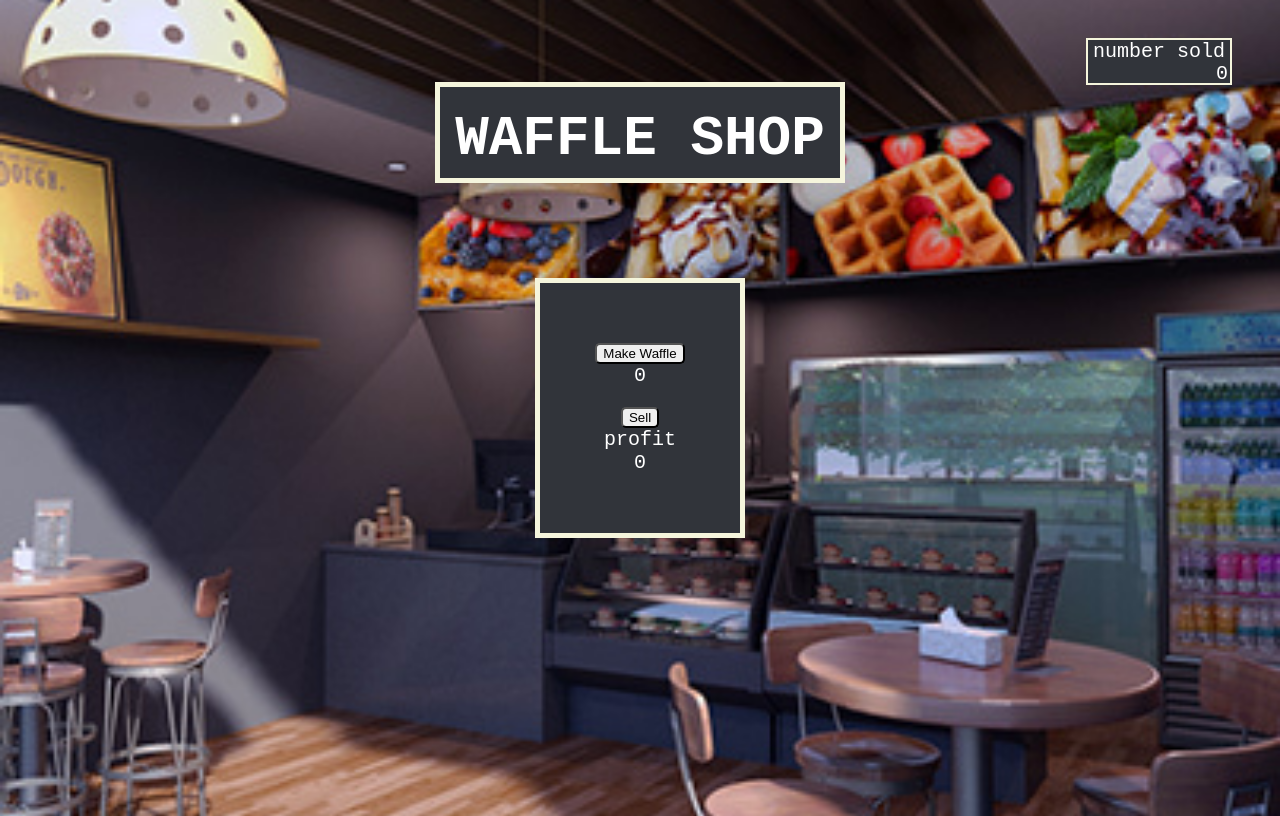
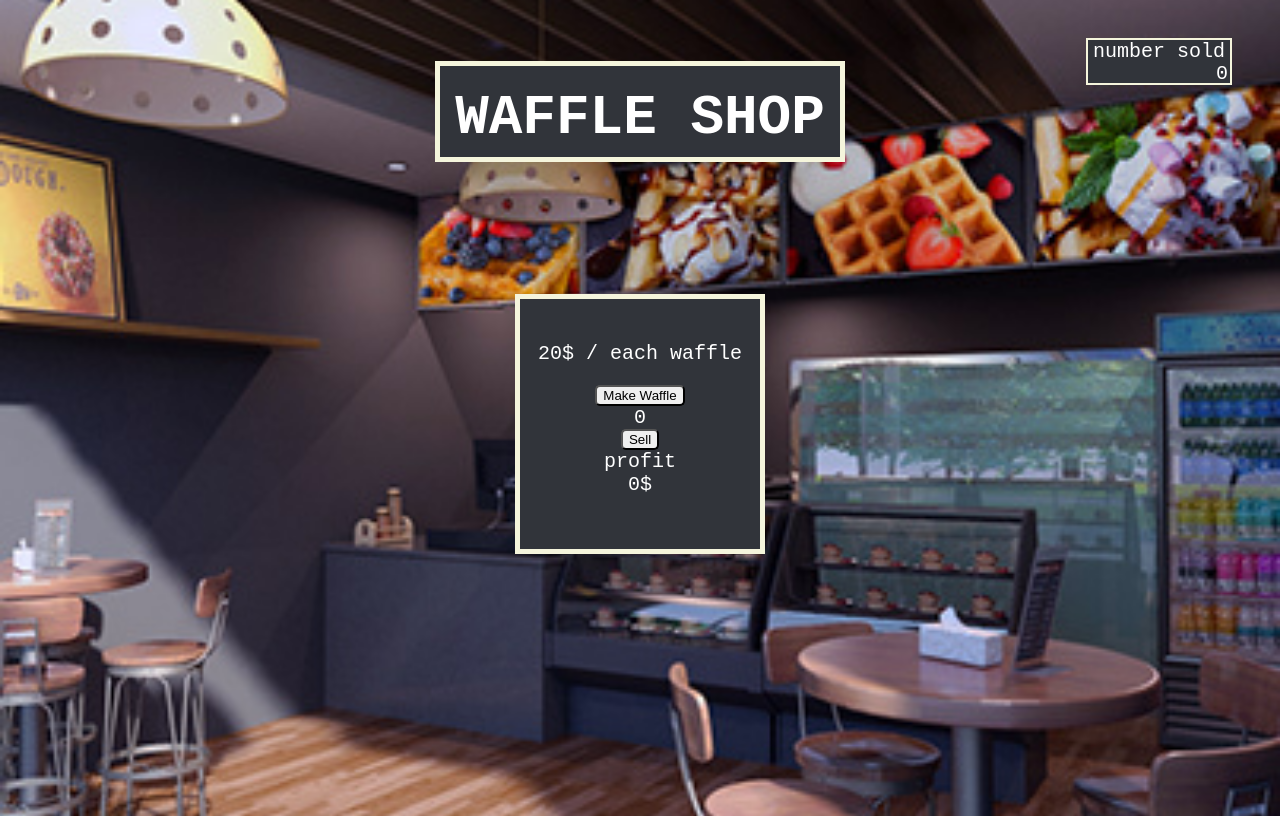
Before and after one commit to PlayerJman001/WAFFLE_SHOP, a plain HTML site: page index.html in a window 1280 px wide. Drawn offline with Linux system fonts and the light colour scheme.

Commit message:
js is the end off me
changed a couple of stuff, mainly changed a lot of classes to id cause js likes id more than classes

```diff
--- a/index.html
+++ b/index.html
@@ -5,17 +5,21 @@
     <meta name="viewport" content="width=device-width, initial-scale=1.0">
     <title>Waffle Shop</title>
     <link rel="stylesheet" href="style.css">
-    <script src="index.js"></script>
 </head>
 <body>
     <div class="soldtxt">number sold</div>
-    <div class="sold">0</div>
+    <div id="sold">0</div>
     <header>waffle shop</header>
-    <button class="make">Make Waffle</button>
-    <div class="storage">0</div>
-    <button class="sell">Sell</button>
+    <p>20$ / each waffle</p>
+    <button class="btn" id="make">Make Waffle</button>
+    <div id="storage">0</div>
+    <button class="btn" id="sell">Sell</button>
     <div class="profit">profit</div>
-    <div class="money">0</div>
+    <div id="money">0</div>
     <div class="empty"></div>
+
+
+<!-- lesson learnt, dont put script src at the head xD -->
+    <script src="index.js"></script>
 </body>
 </html>
--- a/index.js
+++ b/index.js
@@ -1,3 +1,35 @@
-const soldEl = document.getElementsByClassName("sold")
-const storedEl = document.getElementsByClassName("storage")
-const profitEl = document.getElementsByClassName("money")
+const soldEl = document.getElementById("sold");
+const storedEl = document.getElementById("storage");
+const profitEl = document.getElementById("money");
+const makebtn = document.getElementById("make");
+const sellbtn = document.getElementById("sell");
+
+let sold = 0;
+let stored = 0;
+let money = 0;
+
+update()
+
+function update()
+    {
+
+        storedEl.innerText = stored;
+        profitEl.innerText = money + "$";
+        soldEl.innerText = sold;
+    };
+
+makebtn.addEventListener("click", () => {
+
+    stored = stored + 1;
+    update()
+
+});
+
+sellbtn.addEventListener("click", () => {
+
+    sold = sold + stored;
+    money = stored * 20 + money;
+    stored = stored - stored;
+    update()
+
+});
--- a/style.css
+++ b/style.css
@@ -18,13 +18,13 @@ body
 
     }
 
-button
+.btn
     {
         border-radius: 5px;
         cursor: pointer;
     }
 
-button:hover
+.btn:hover
     {
         color: beige;
         background-color: #31343a;
@@ -57,7 +57,7 @@ header
         border: 2px solid beige;
     }
 
-.sold
+#sold
     {
         position: absolute;
         right: 5.5vh;
@@ -75,13 +75,13 @@ header
         z-index: -5;
         position: absolute;
         justify-content: center;
-        top: 40vh;
+        top: 42vh;
 
 
         background-color: #31343a;
         border: 5px solid beige;
-        padding-left: 100px;
-        padding-right: 100px;
+        padding-left: 120px;
+        padding-right: 120px;
         padding-top: 200px;
         padding-bottom: 50px;
     }
```
